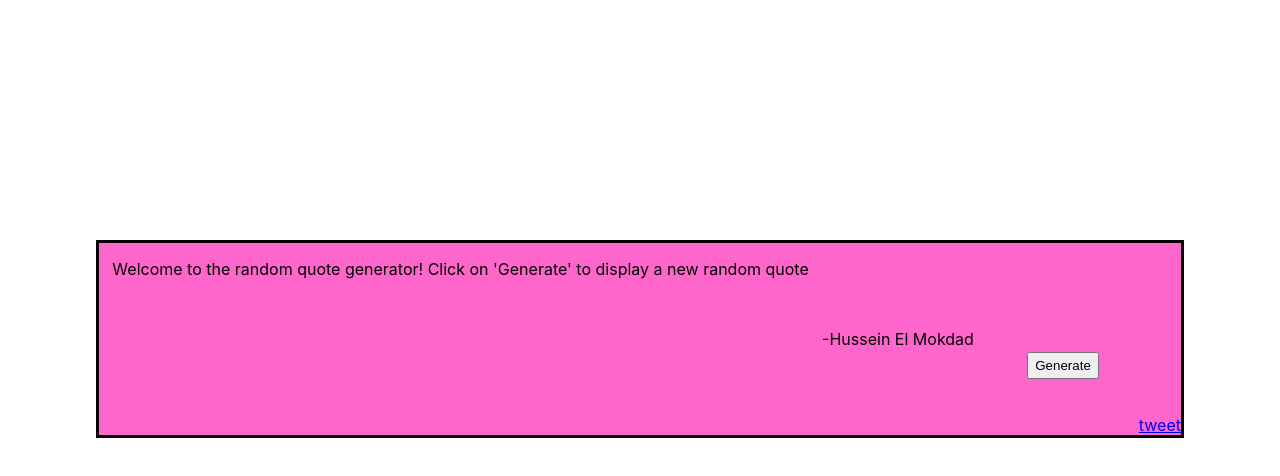
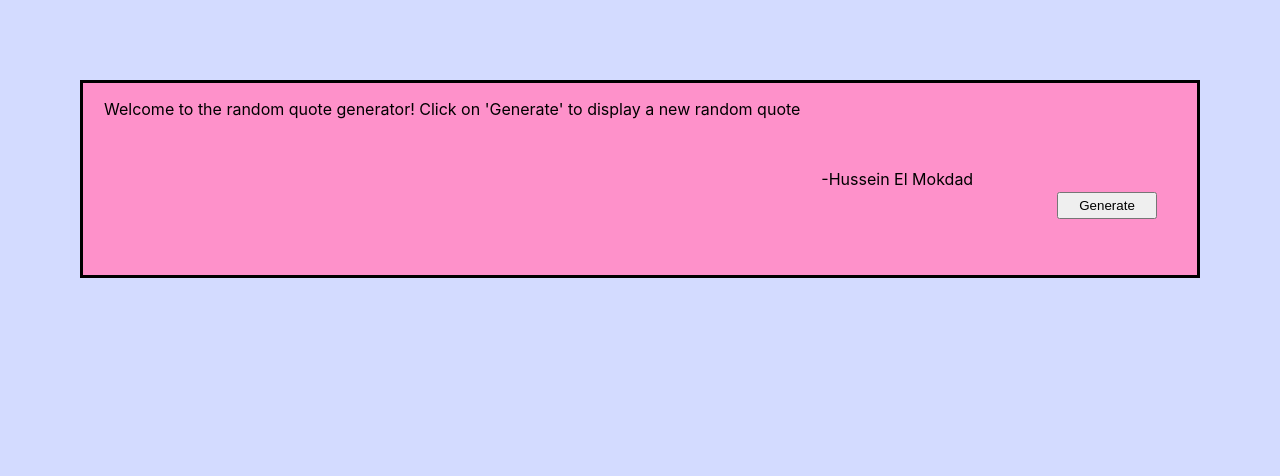
Before and after one commit to koookee/Random-Quote-Machine, a React (Create React App) app: page / in a window 1280 px wide. Shown: the top 476 px of the page. Built offline with nearby package versions, Linux system fonts and the light colour scheme.

Commit message:
Changed background and quote box color. Made twitter link only show up when user clicks on generate. All that's left is adding bootstrap

```diff
--- a/src/App.js
+++ b/src/App.js
@@ -7,7 +7,7 @@ class App extends Component {
   }
   render(){
     return(
-    <div>
+    <div style={{height: "100%",position: "absolute",left: "0",width: "100%",overflow: "hidden",backgroundColor:"#D3DBFF"}}>
       <QuoteBox />
     </div>
   )}
--- a/src/Components/QuoteBox.js
+++ b/src/Components/QuoteBox.js
@@ -8,12 +8,14 @@ class QuoteBox extends React.Component{
     this.state = {
       quote:"Welcome to the random quote generator! Click on 'Generate' to display a new random quote",
       author:"Hussein El Mokdad",
-      isLoading:false
+      isLoading:false,
+      showTwitterLink:false
     }
     this.handleClick = this.handleClick.bind(this);
   }
   handleClick(){
-    this.setState({isLoading:true})
+    //Shows twitter link when user clicks on generate
+    this.setState({isLoading:true, showTwitterLink:true})
     fetch("https://type.fit/api/quotes")
     .then(response => response.json())
     .then(data => {
@@ -27,9 +29,8 @@ class QuoteBox extends React.Component{
     })
   }
 render(){
-  function boxDisplay(justifyType){ return {backgroundColor:"#FF66CC"
-  ,margin:"6em",marginTop:"15em",marginBottom:"15em",display:"flex",height:"12em",
-  justifyContent:justifyType, alignItems:"center",border:"solid black",flexWrap:"wrap"}}
+  function boxDisplay(justifyType){ return {backgroundColor:"#FE91CA",display:"flex",height:"12em",
+  margin:"5em 5em",justifyContent:justifyType, alignItems:"center",border:"solid black",flexWrap:"wrap"}}
 
   let textDisplay = {textAlign:"center",alignSelf:"stretch",flex:"2 10 auto",flexWrap:"wrap"};
   let authorDisplay = {flex:"4 0 auto"};
@@ -45,7 +46,7 @@ render(){
           <p id="text" style={textDisplay}>{this.state.isLoading?"Fetching...":this.state.quote}</p>
           <p id="author" style={authorDisplay}> -{this.state.isLoading?"Thank you for waiting!":this.state.author}</p>
           {this.state.isLoading?null:<input id="new-quote" className={styles.genBox} type="button" style={genDisplay} value="Generate" onClick={this.handleClick} />}
-          {this.state.isLoading?null:<a id="tweet-quote" href={twitterLink} target="_blank" style={twitterDisplay}>tweet</a>}
+          {this.state.isLoading?null:(this.state.showTwitterLink?<a id="tweet-quote" href={twitterLink} target="_blank" style={twitterDisplay}>tweet</a>:null)}
         </div>
       </div>
     </div>
```
